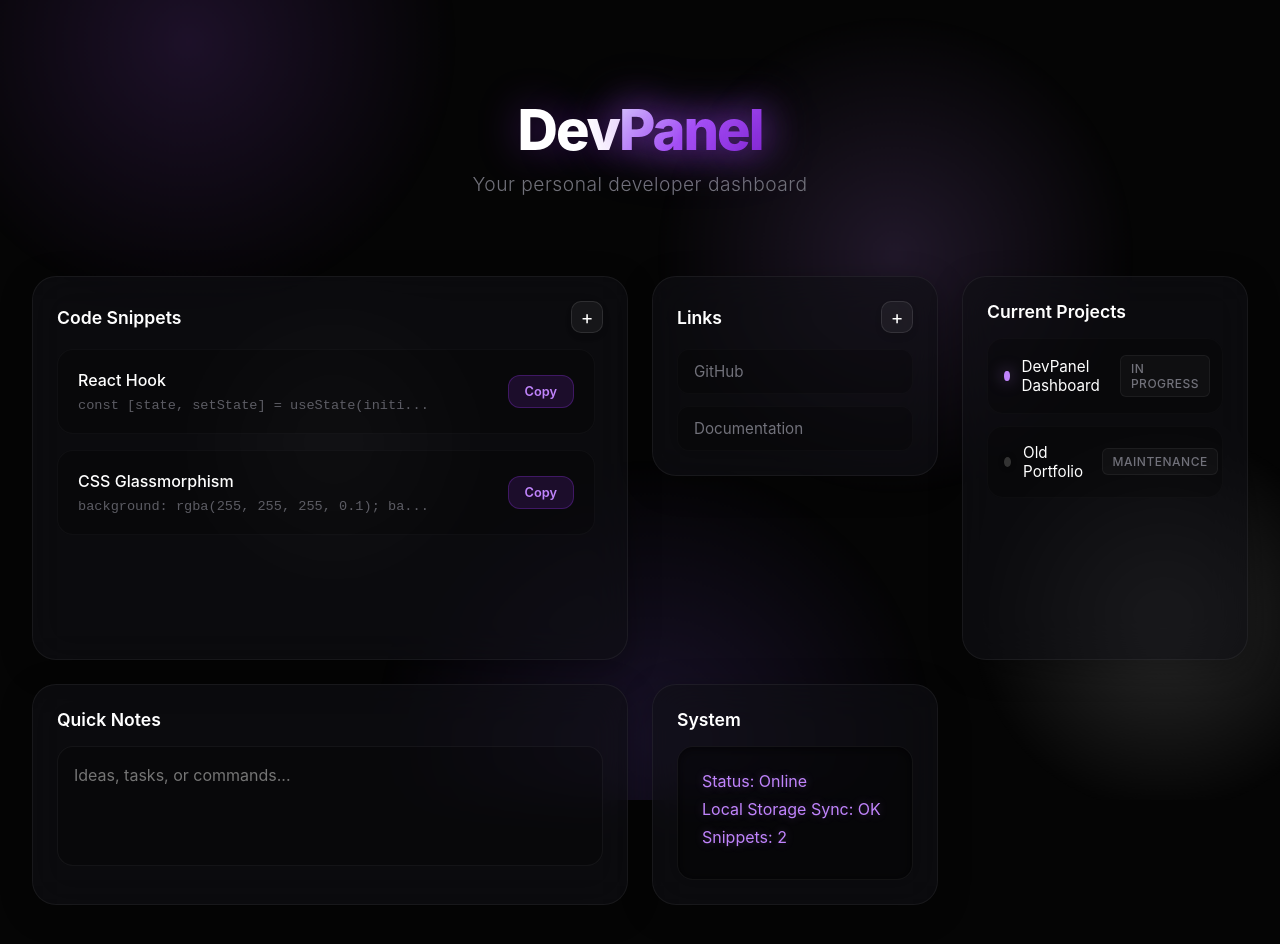
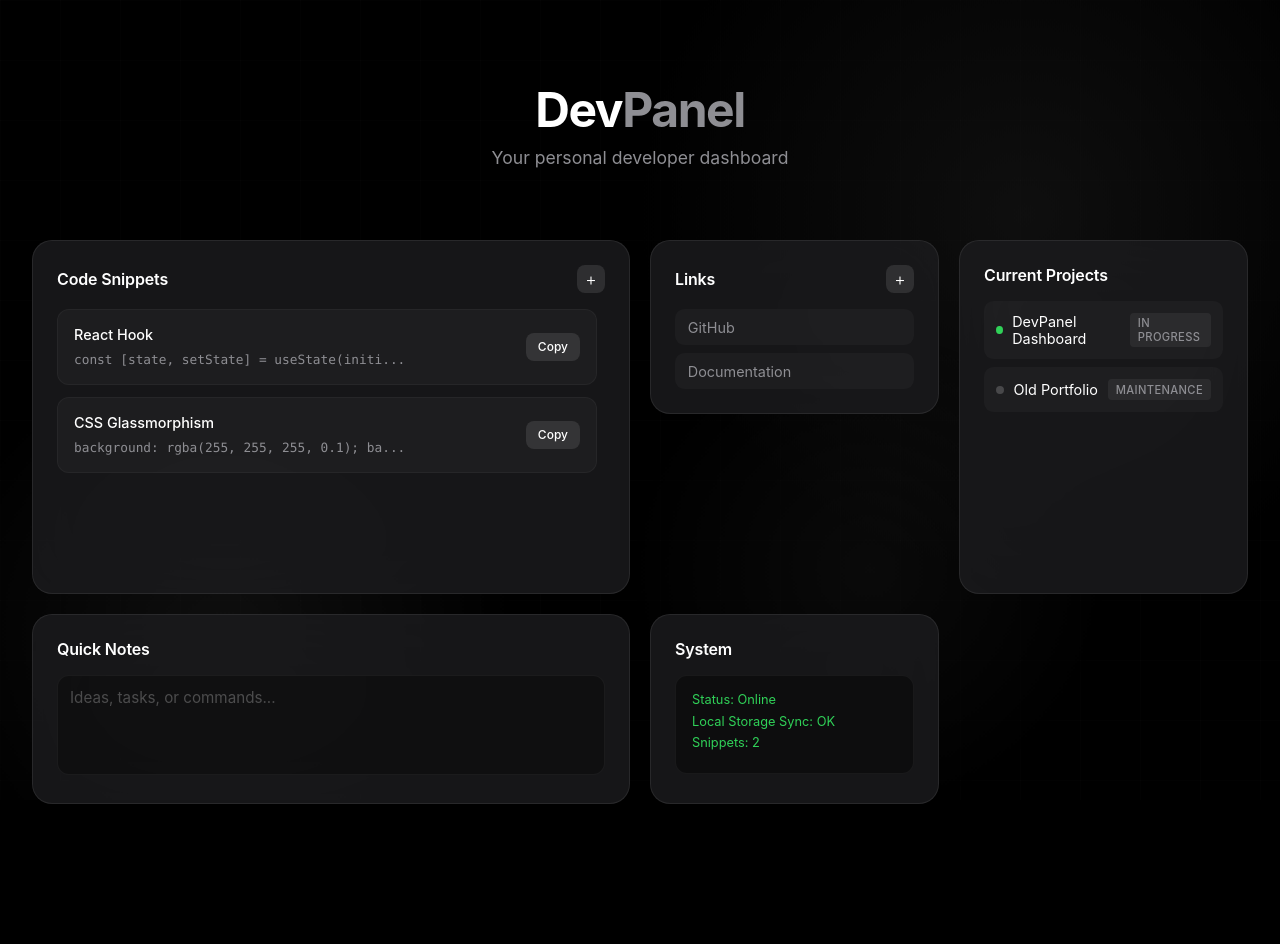
Before and after one commit to SnoW-099/vibe, a React (Vite) app: page / in a window 1280 px wide. Shown: the top 944 px of the page. After the commit the page ends 900 px from the top, so only its background shows below. Built offline with nearby package versions, Linux system fonts and the light colour scheme.

Commit message:
feat: Apple-style minimal design with black/white palette

```diff
--- a/src/App.css
+++ b/src/App.css
@@ -5,248 +5,215 @@
 
 .main-header {
   text-align: center;
-  padding: 6rem 2rem 3rem;
-  position: relative;
+  padding: 5rem 2rem 2.5rem;
 }
 
 .main-header h1 {
-  font-size: 3.5rem;
-  letter-spacing: -2px;
-  font-weight: 800;
+  font-size: 3rem;
+  letter-spacing: -0.03em;
+  font-weight: 700;
   margin-bottom: 0.5rem;
-  text-shadow: 0 0 40px rgba(147, 51, 234, 0.4);
 }
 
 .main-header h1 span {
-  color: var(--accent-color);
-  background: linear-gradient(135deg, #ddd6fe 0%, #a855f7 50%, #7e22ce 100%);
-  -webkit-background-clip: text;
-  background-clip: text;
-  -webkit-text-fill-color: transparent;
-  filter: drop-shadow(0 0 20px rgba(168, 85, 247, 0.6));
+  color: var(--text-secondary);
 }
 
 .main-header p {
   color: var(--text-secondary);
-  font-size: 1.2rem;
-  font-weight: 300;
-  letter-spacing: 0.5px;
+  font-size: 1.1rem;
+  font-weight: 400;
 }
 
 .add-btn {
-  background: rgba(255, 255, 255, 0.05);
-  border: 1px solid rgba(255, 255, 255, 0.1);
+  background: rgba(255, 255, 255, 0.1);
+  border: none;
   color: white;
-  width: 32px;
-  height: 32px;
-  border-radius: 10px;
+  width: 28px;
+  height: 28px;
+  border-radius: 8px;
   cursor: pointer;
   display: flex;
   align-items: center;
   justify-content: center;
-  font-size: 1.2rem;
+  font-size: 1.1rem;
+  font-weight: 300;
   transition: all var(--transition-fast);
-  box-shadow: 0 4px 6px rgba(0, 0, 0, 0.1);
 }
 
 .add-btn:hover {
-  background: var(--accent-color);
-  border-color: var(--accent-glow);
-  box-shadow: 0 0 20px var(--accent-glow);
-  transform: scale(1.1) rotate(90deg);
+  background: rgba(255, 255, 255, 0.2);
+  transform: scale(1.05);
 }
 
 .link-list {
   display: flex;
   flex-direction: column;
-  gap: 0.75rem;
+  gap: 0.5rem;
 }
 
 .link-item {
   color: var(--text-secondary);
   text-decoration: none;
-  font-size: 0.95rem;
+  font-size: 0.9rem;
   transition: all var(--transition-fast);
-  padding: 0.75rem 1rem;
-  border-radius: 0.75rem;
-  background: rgba(0, 0, 0, 0.2);
-  border: 1px solid rgba(255, 255, 255, 0.02);
-  display: flex;
-  align-items: center;
+  padding: 0.6rem 0.8rem;
+  border-radius: 0.6rem;
+  background: rgba(255, 255, 255, 0.03);
 }
 
 .link-item:hover {
   color: white;
-  background: rgba(255, 255, 255, 0.05);
-  border-color: rgba(255, 255, 255, 0.15);
-  transform: translateX(5px);
-  box-shadow: 0 4px 12px rgba(0, 0, 0, 0.3);
+  background: rgba(255, 255, 255, 0.08);
 }
 
 .note-input {
   width: 100%;
-  height: 120px;
-  background: rgba(0, 0, 0, 0.2);
+  height: 100px;
+  background: rgba(0, 0, 0, 0.3);
   border: 1px solid rgba(255, 255, 255, 0.05);
   color: var(--text-primary);
   resize: none;
-  font-size: 1rem;
+  font-size: 0.95rem;
   outline: none;
-  border-radius: 1rem;
-  padding: 1rem;
+  border-radius: 0.75rem;
+  padding: 0.75rem;
   transition: all var(--transition-fast);
-  line-height: 1.5;
 }
 
 .note-input:focus {
+  border-color: rgba(255, 255, 255, 0.15);
   background: rgba(0, 0, 0, 0.4);
-  border-color: rgba(168, 85, 247, 0.5);
-  box-shadow: inset 0 2px 4px rgba(0, 0, 0, 0.2), 0 0 15px rgba(168, 85, 247, 0.2);
+}
+
+.note-input::placeholder {
+  color: rgba(255, 255, 255, 0.25);
 }
 
 .snippet-grid {
   display: flex;
   flex-direction: column;
-  gap: 1rem;
+  gap: 0.75rem;
   overflow-y: auto;
-  max-height: 400px;
+  max-height: 350px;
   padding-right: 0.5rem;
 }
 
 .snippet-grid::-webkit-scrollbar {
-  width: 6px;
+  width: 4px;
 }
 
 .snippet-grid::-webkit-scrollbar-thumb {
   background: rgba(255, 255, 255, 0.1);
-  border-radius: 3px;
+  border-radius: 2px;
 }
 
 .snippet-item {
-  background: rgba(0, 0, 0, 0.2);
-  border: 1px solid rgba(255, 255, 255, 0.03);
-  border-radius: 1rem;
-  padding: 1.25rem;
+  background: rgba(255, 255, 255, 0.03);
+  border: 1px solid rgba(255, 255, 255, 0.04);
+  border-radius: 0.75rem;
+  padding: 1rem;
   display: flex;
   justify-content: space-between;
   align-items: center;
   transition: all var(--transition-fast);
-  position: relative;
-  overflow: hidden;
 }
 
 .snippet-item:hover {
-  background: rgba(255, 255, 255, 0.03);
-  border-color: rgba(168, 85, 247, 0.3);
-  transform: translateY(-2px);
-  box-shadow: 0 5px 15px rgba(0, 0, 0, 0.2);
+  background: rgba(255, 255, 255, 0.06);
+  border-color: rgba(255, 255, 255, 0.08);
 }
 
 .snippet-info h3 {
-  font-size: 1rem;
+  font-size: 0.9rem;
   font-weight: 500;
-  margin-bottom: 0.5rem;
+  margin-bottom: 0.3rem;
   color: var(--text-primary);
 }
 
 .snippet-info code {
-  font-family: 'JetBrains Mono', monospace;
-  font-size: 0.85rem;
+  font-family: 'SF Mono', 'Menlo', monospace;
+  font-size: 0.8rem;
   color: var(--text-secondary);
-  display: block;
-  opacity: 0.8;
 }
 
 .copy-btn {
-  background: rgba(147, 51, 234, 0.15);
-  border: 1px solid rgba(147, 51, 234, 0.3);
-  color: #c084fc;
-  padding: 0.5rem 1rem;
-  border-radius: 0.75rem;
-  font-size: 0.8rem;
-  font-weight: 600;
+  background: rgba(255, 255, 255, 0.1);
+  border: none;
+  color: white;
+  padding: 0.4rem 0.75rem;
+  border-radius: 0.5rem;
+  font-size: 0.75rem;
+  font-weight: 500;
   cursor: pointer;
   transition: all var(--transition-fast);
 }
 
 .copy-btn:hover {
-  background: var(--accent-color);
-  color: white;
-  box-shadow: 0 0 20px rgba(147, 51, 234, 0.6);
-  border-color: var(--accent-color);
+  background: rgba(255, 255, 255, 0.2);
 }
 
 .project-item {
   display: flex;
   align-items: center;
   justify-content: space-between;
-  gap: 1rem;
-  font-size: 0.95rem;
-  padding: 1rem;
-  background: rgba(0, 0, 0, 0.2);
-  border: 1px solid rgba(255, 255, 255, 0.02);
-  border-radius: 1rem;
-  margin-bottom: 0.75rem;
+  font-size: 0.9rem;
+  padding: 0.75rem;
+  background: rgba(255, 255, 255, 0.03);
+  border-radius: 0.6rem;
+  margin-bottom: 0.5rem;
   transition: all var(--transition-fast);
 }
 
 .project-item:hover {
-  background: rgba(255, 255, 255, 0.03);
-  border-color: rgba(168, 85, 247, 0.2);
+  background: rgba(255, 255, 255, 0.06);
 }
 
 .project-wrap {
   display: flex;
   align-items: center;
-  gap: 0.75rem;
+  gap: 0.6rem;
 }
 
 .dot {
-  width: 10px;
-  height: 10px;
+  width: 8px;
+  height: 8px;
   border-radius: 50%;
-  background: #333;
-  box-shadow: 0 0 5px rgba(0, 0, 0, 0.5);
-  transition: all 0.3s ease;
+  background: #48484a;
 }
 
 .dot.active {
-  background: #c084fc;
-  box-shadow: 0 0 15px rgba(192, 132, 252, 0.6);
+  background: #30d158;
 }
 
 .project-status {
-  font-size: 0.75rem;
-  background: rgba(255, 255, 255, 0.03);
-  padding: 0.3rem 0.6rem;
-  border-radius: 6px;
+  font-size: 0.7rem;
+  background: rgba(255, 255, 255, 0.06);
+  padding: 0.2rem 0.5rem;
+  border-radius: 4px;
   color: var(--text-secondary);
-  border: 1px solid rgba(255, 255, 255, 0.05);
   text-transform: uppercase;
-  letter-spacing: 0.5px;
+  letter-spacing: 0.03em;
   font-weight: 500;
 }
 
 .terminal-style {
-  font-family: 'JetBrains Mono', monospace;
+  font-family: 'SF Mono', 'Menlo', monospace;
   background: rgba(0, 0, 0, 0.4);
-  padding: 1.5rem;
-  border-radius: 1rem;
+  padding: 1rem;
+  border-radius: 0.75rem;
   border: 1px solid rgba(255, 255, 255, 0.05);
-  box-shadow: inset 0 2px 10px rgba(0, 0, 0, 0.5);
 }
 
 .status-text {
-  color: #c084fc;
-  text-shadow: 0 0 10px rgba(192, 132, 252, 0.3);
-  margin-bottom: 0.5rem;
+  color: #30d158;
+  font-size: 0.8rem;
+  margin-bottom: 0.4rem;
 }
 
 .placeholder-content {
   color: var(--text-secondary);
-  font-style: italic;
-  font-size: 0.9rem;
+  font-size: 0.85rem;
   text-align: center;
   margin-top: 2rem;
-  opacity: 0.5;
 }
--- a/src/App.jsx
+++ b/src/App.jsx
@@ -59,11 +59,9 @@ function App() {
     <div className="app-container">
       {/* Animated Vibe Background */}
       <div className="vibe-bg">
-        <div className="blob blob-1"></div>
-        <div className="blob blob-2"></div>
-        <div className="blob blob-3"></div>
-        <div className="blob blob-4"></div>
-        <div className="blob blob-5"></div>
+        <div className="orb orb-1"></div>
+        <div className="orb orb-2"></div>
+        <div className="orb orb-3"></div>
       </div>
 
       <header className="main-header">
--- a/src/index.css
+++ b/src/index.css
@@ -1,22 +1,21 @@
 :root {
-  --bg-color: #050505;
-  --card-bg: rgba(15, 15, 20, 0.6);
-  --card-border: rgba(255, 255, 255, 0.06);
-  --card-border-hover: rgba(255, 255, 255, 0.15);
-  --accent-color: #a855f7;
-  --accent-glow: #c084fc;
+  --bg-color: #000000;
+  --card-bg: rgba(28, 28, 30, 0.8);
+  --card-border: rgba(255, 255, 255, 0.08);
+  --card-border-hover: rgba(255, 255, 255, 0.18);
+  --accent-color: #ffffff;
   --text-primary: #ffffff;
-  --text-secondary: #71717a;
-  --glass-blur: 20px;
+  --text-secondary: #8e8e93;
+  --glass-blur: 40px;
   --transition-fast: 0.3s ease;
-  --transition-spring: 0.5s cubic-bezier(0.175, 0.885, 0.32, 1.275);
+  --transition-spring: 0.5s cubic-bezier(0.25, 0.46, 0.45, 0.94);
 }
 
 * {
   margin: 0;
   padding: 0;
   box-sizing: border-box;
-  font-family: 'Inter', -apple-system, BlinkMacSystemFont, "Segoe UI", Roboto, sans-serif;
+  font-family: -apple-system, BlinkMacSystemFont, 'SF Pro Display', 'Segoe UI', Roboto, sans-serif;
 }
 
 body {
@@ -26,7 +25,7 @@ body {
   overflow-x: hidden;
 }
 
-/* ===== ANIMATED VIBE BACKGROUND (NO BLUR) ===== */
+/* ===== APPLE-STYLE ANIMATED BACKGROUND ===== */
 .vibe-bg {
   position: fixed;
   top: 0;
@@ -35,84 +34,78 @@ body {
   height: 100%;
   z-index: -1;
   overflow: hidden;
-  background: #050505;
+  background: #000000;
 }
 
-.vibe-bg .blob {
+/* Subtle gradient orbs */
+.vibe-bg .orb {
   position: absolute;
   border-radius: 50%;
-  opacity: 0.15;
-  animation: float 20s ease-in-out infinite;
+  background: radial-gradient(circle, rgba(255, 255, 255, 0.06) 0%, transparent 70%);
+  animation: drift 30s ease-in-out infinite;
 }
 
-.vibe-bg .blob-1 {
-  width: 500px;
-  height: 500px;
-  background: radial-gradient(circle, #a855f7 0%, transparent 70%);
-  top: -150px;
-  left: -100px;
+.vibe-bg .orb-1 {
+  width: 800px;
+  height: 800px;
+  top: -20%;
+  right: -10%;
   animation-delay: 0s;
 }
 
-.vibe-bg .blob-2 {
-  width: 400px;
-  height: 400px;
-  background: radial-gradient(circle, #ffffff 0%, transparent 70%);
-  top: 50%;
-  right: -100px;
-  animation-delay: -5s;
-  animation-duration: 25s;
+.vibe-bg .orb-2 {
+  width: 600px;
+  height: 600px;
+  bottom: -15%;
+  left: -5%;
+  animation-delay: -10s;
+  animation-duration: 35s;
 }
 
-.vibe-bg .blob-3 {
-  width: 600px;
-  height: 600px;
-  background: radial-gradient(circle, #8b5cf6 0%, transparent 70%);
-  bottom: -200px;
-  left: 30%;
-  animation-delay: -10s;
-  animation-duration: 30s;
+.vibe-bg .orb-3 {
+  width: 500px;
+  height: 500px;
+  top: 40%;
+  left: 50%;
+  transform: translateX(-50%);
+  animation-delay: -20s;
+  animation-duration: 40s;
+  background: radial-gradient(circle, rgba(255, 255, 255, 0.04) 0%, transparent 70%);
 }
 
-.vibe-bg .blob-4 {
-  width: 350px;
-  height: 350px;
-  background: radial-gradient(circle, #ffffff 0%, transparent 70%);
-  top: 30%;
-  left: 15%;
-  animation-delay: -7s;
-  animation-duration: 22s;
-  opacity: 0.08;
-}
-
-.vibe-bg .blob-5 {
-  width: 450px;
-  height: 450px;
-  background: radial-gradient(circle, #c084fc 0%, transparent 70%);
-  top: 10%;
-  right: 15%;
-  animation-delay: -3s;
-  animation-duration: 28s;
-}
-
-@keyframes float {
+@keyframes drift {
 
   0%,
   100% {
-    transform: translate(0, 0) scale(1);
+    transform: translate(0, 0);
   }
 
   25% {
-    transform: translate(40px, -60px) scale(1.1);
+    transform: translate(20px, -30px);
   }
 
   50% {
-    transform: translate(-30px, 40px) scale(0.95);
+    transform: translate(-15px, 20px);
   }
 
   75% {
-    transform: translate(-50px, -30px) scale(1.05);
+    transform: translate(-25px, -15px);
   }
+}
+
+/* Subtle grid pattern */
+.vibe-bg::before {
+  content: '';
+  position: absolute;
+  top: 0;
+  left: 0;
+  width: 100%;
+  height: 100%;
+  background-image:
+    linear-gradient(rgba(255, 255, 255, 0.02) 1px, transparent 1px),
+    linear-gradient(90deg, rgba(255, 255, 255, 0.02) 1px, transparent 1px);
+  background-size: 60px 60px;
+  opacity: 0.5;
 }
 
 /* ===== END ANIMATED BACKGROUND ===== */
@@ -124,48 +117,29 @@ body {
   display: grid;
   grid-template-columns: repeat(4, 1fr);
   grid-auto-rows: minmax(160px, auto);
-  gap: 1.5rem;
+  gap: 1.25rem;
   position: relative;
   z-index: 1;
 }
 
 .glass-card {
   background: var(--card-bg);
-  backdrop-filter: blur(var(--glass-blur));
-  -webkit-backdrop-filter: blur(var(--glass-blur));
+  backdrop-filter: blur(var(--glass-blur)) saturate(180%);
+  -webkit-backdrop-filter: blur(var(--glass-blur)) saturate(180%);
   border: 1px solid var(--card-border);
-  border-radius: 1.5rem;
+  border-radius: 1.25rem;
   padding: 1.5rem;
   transition: all var(--transition-fast);
   display: flex;
   flex-direction: column;
   position: relative;
   overflow: hidden;
-  box-shadow: 0 8px 32px rgba(0, 0, 0, 0.3);
-}
-
-.glass-card::before {
-  content: '';
-  position: absolute;
-  top: 0;
-  left: -100%;
-  width: 100%;
-  height: 100%;
-  background: linear-gradient(90deg, transparent, rgba(255, 255, 255, 0.03), transparent);
-  transition: 0.6s;
-}
-
-.glass-card:hover::before {
-  left: 100%;
 }
 
 .glass-card:hover {
   border-color: var(--card-border-hover);
-  transform: translateY(-5px);
-  box-shadow:
-    0 20px 40px rgba(0, 0, 0, 0.4),
-    inset 0 0 20px rgba(168, 85, 247, 0.03);
-  background: rgba(20, 20, 25, 0.7);
+  transform: translateY(-2px);
+  background: rgba(38, 38, 40, 0.85);
 }
 
 .card-header {
@@ -176,12 +150,10 @@ body {
 }
 
 .card-title {
-  font-size: 1.1rem;
+  font-size: 1rem;
   font-weight: 600;
   color: var(--text-primary);
-  display: flex;
-  align-items: center;
-  gap: 0.5rem;
+  letter-spacing: -0.01em;
 }
 
 /* Bento Grid Spanning */
```
